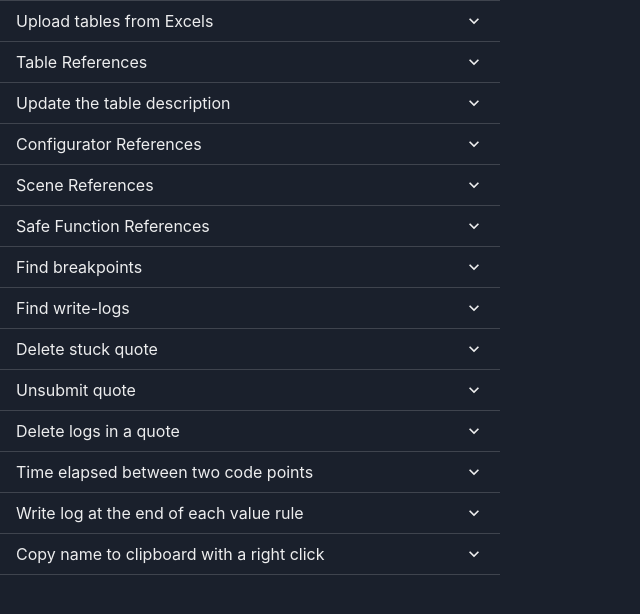
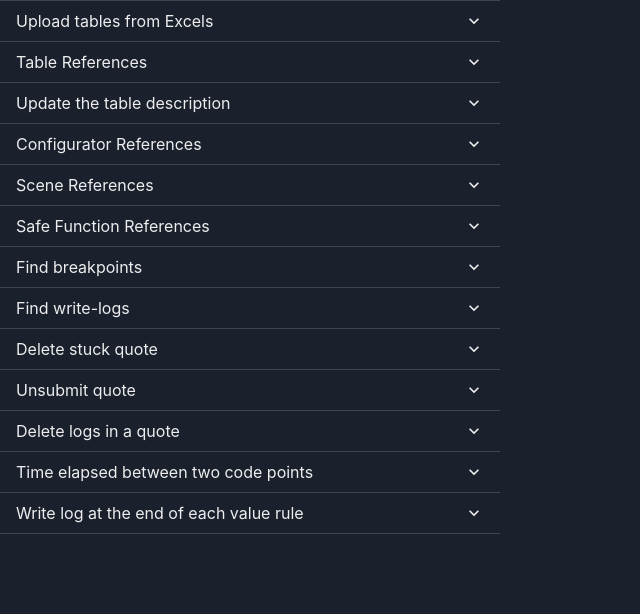
Before and after one commit to lorenzotonazzini/kbmax-tools, a React (Create React App) app: page /tools in a window 1280 px wide. Both pictures are taken after a click on the button "Tools". Shown: the top 614 px of the page, without its empty margins (0-640 px from the left). Built offline with nearby package versions, Linux system fonts and the light colour scheme.

Commit message:
get elem name of snap, inject new elem in the custom menu

```diff
--- a/src/pages/Tools.tsx
+++ b/src/pages/Tools.tsx
@@ -110,7 +110,8 @@ const ToolsList = [
     {
         name: "Copy name to clipboard with a right click",
         description:
-            `You don't have to change pages in the configurator; you can right-click and select “KBMax - copy elem,” which makes development much faster if you have numerous fields to copy.`,
+            `You don't have to change pages in the configurator; you can right-click and select “KBMax - copy elem,” which makes development much faster if you have numerous fields to copy.
+            You can also copy an element from snap, by performing a right click on it (it works better if you first select the block and then right click directly on the name you want to copy)`,
         route: ""
     }
 ];
@@ -119,7 +120,7 @@ export default function ToolsPage() {
     return (
         <Center w={"500px"}>
             <Accordion allowToggle w={"500px"}>
-                {ToolsList.map((tool) => (
+                {ToolsList.map((tool) => ( (tool.route)?
                     <ExpanderTool
                         name={tool.name}
                         description={tool.description}
@@ -128,7 +129,7 @@ export default function ToolsPage() {
                                 params: tool.param
                             }
                         })}
-                    />
+                    /> : <></>
                 ))}
             </Accordion>
         </Center>
```
Also changed, not shown: 4 other files (tests, documents, lock files or other folders).
